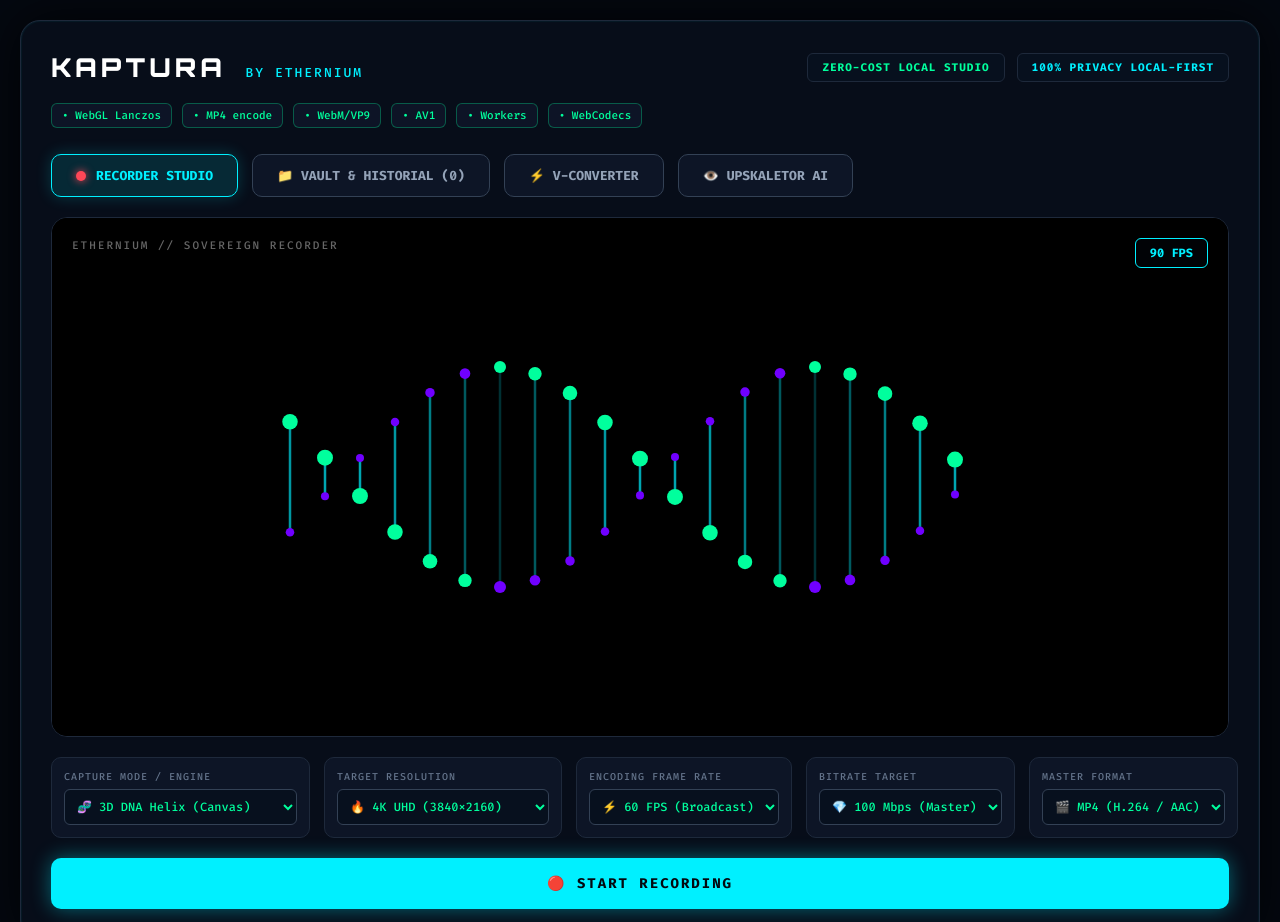
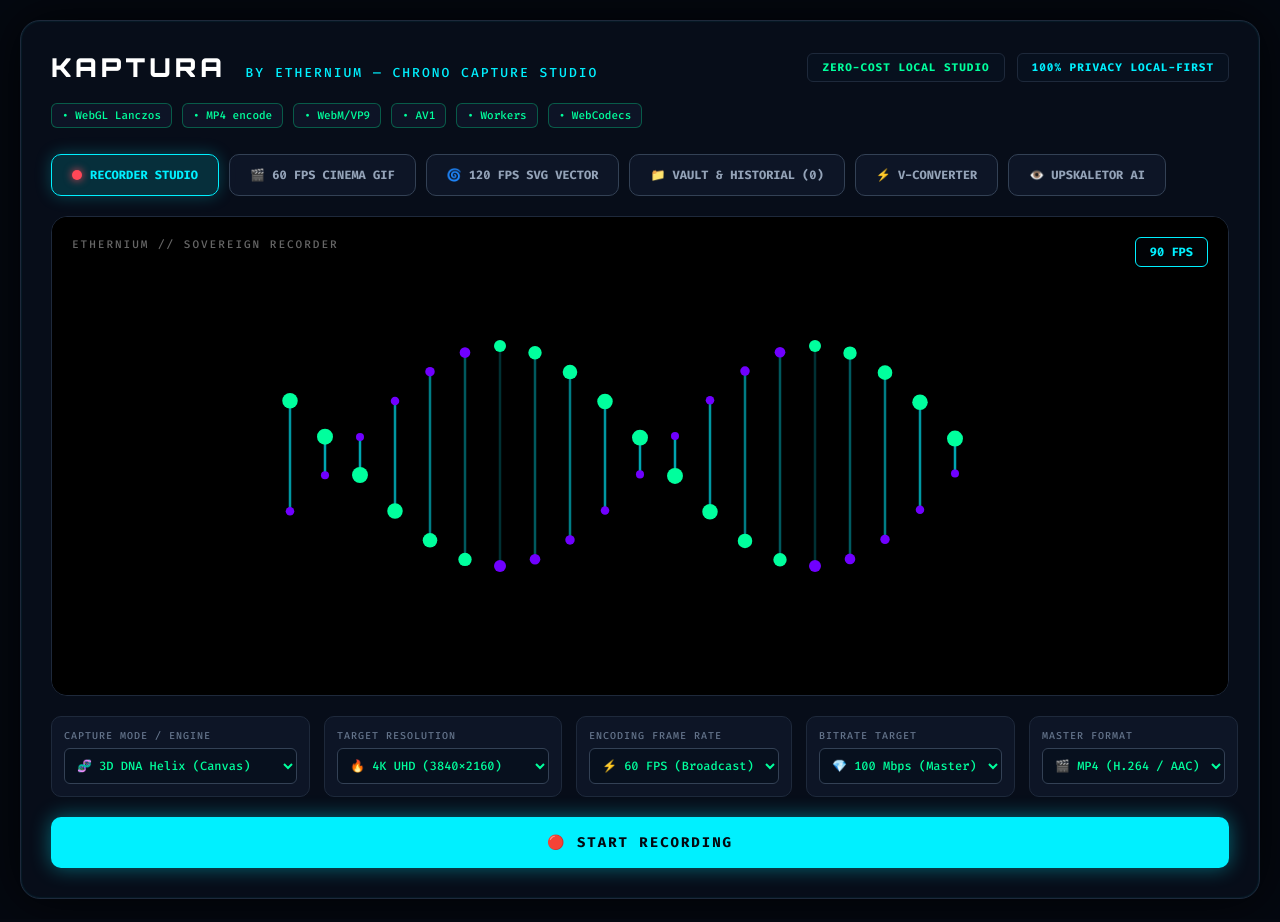
Before and after one commit to SteveBlackbeard/CHRONO-CAPTURE-by-Ethernium, a plain HTML site: page index.html in a window 1280 px wide. Shown: the top 922 px of the page. Drawn offline with Linux system fonts and the light colour scheme.

Commit message:
feat(ui): integrate Tool 2 (60 FPS Cinema GIF) and Tool 3 (120 FPS SVG Vector) tabs into Studio Platform HUD

```diff
--- a/index.html
+++ b/index.html
@@ -3,7 +3,7 @@
 <head>
   <meta charset="UTF-8">
   <meta name="viewport" content="width=device-width, initial-scale=1.0">
-  <title>KAPTURA BY ETHERNIUM // SOVEREIGN STUDIO</title>
+  <title>KAPTURA by Ethernium — CHRONO Capture Studio</title>
   <style>
     @import url('https://fonts.googleapis.com/css2?family=Orbitron:wght@700;900&family=Fira+Code:wght@500;700&display=swap');
 
@@ -32,7 +32,7 @@
       box-shadow: 0 0 50px rgba(0, 0, 0, 0.8), inset 0 0 2px rgba(0, 240, 255, 0.2);
     }
 
-    /* Top Brand & Header Badges */
+    /* Header & Badges */
     .top-header {
       display: flex;
       justify-content: space-between;
@@ -89,30 +89,31 @@
     /* Platform Navigation Tabs */
     .platform-tabs {
       display: flex;
-      gap: 14px;
+      gap: 10px;
       margin-top: 6px;
+      flex-wrap: wrap;
     }
 
     .tab-btn {
-      padding: 12px 24px;
+      padding: 12px 20px;
       background: rgba(15, 23, 42, 0.8);
       border: 1px solid #334155;
       color: #94A3B8;
       font-weight: 700;
-      font-size: 13px;
+      font-size: 12px;
       border-radius: 10px;
       cursor: pointer;
       display: flex;
       align-items: center;
-      gap: 10px;
+      gap: 8px;
       transition: all 0.3s;
     }
 
     .tab-btn.active {
-      background: rgba(0, 240, 255, 0.12);
+      background: rgba(0, 240, 255, 0.15);
       border-color: #00F0FF;
       color: #00F0FF;
-      box-shadow: 0 0 16px rgba(0, 240, 255, 0.2);
+      box-shadow: 0 0 16px rgba(0, 240, 255, 0.25);
     }
 
     .red-dot {
@@ -123,15 +124,18 @@
       box-shadow: 0 0 8px #FF4757;
     }
 
-    /* Canvas Viewport */
+    /* Viewport Area */
     .viewport-box {
       width: 100%;
-      height: 520px;
+      height: 480px;
       background: #000000;
       border: 1px solid #1E293B;
       border-radius: 16px;
       position: relative;
       overflow: hidden;
+      display: flex;
+      justify-content: center;
+      align-items: center;
     }
 
     #dna-canvas {
@@ -150,6 +154,7 @@
       font-weight: 700;
       padding: 6px 14px;
       border-radius: 6px;
+      z-index: 5;
     }
 
     .viewport-watermark {
@@ -159,9 +164,24 @@
       font-size: 11px;
       color: rgba(255, 255, 255, 0.4);
       letter-spacing: 2px;
+      z-index: 5;
     }
 
-    /* Control Controls Grid */
+    /* Dynamic Tab Panels */
+    .tab-panel {
+      display: none;
+      width: 100%;
+      height: 100%;
+    }
+
+    .tab-panel.active {
+      display: flex;
+      flex-direction: column;
+      justify-content: center;
+      align-items: center;
+    }
+
+    /* Control Grid */
     .controls-grid {
       display: grid;
       grid-template-columns: repeat(5, 1fr);
@@ -194,13 +214,13 @@
       outline: none;
     }
 
-    /* Bottom Action Bar */
+    /* Action Bar */
     .action-bar {
       display: flex;
       gap: 16px;
     }
 
-    .btn-record {
+    .btn-action {
       flex: 1;
       padding: 16px;
       background: #00F0FF;
@@ -215,7 +235,7 @@
       transition: all 0.3s;
     }
 
-    .btn-record:hover {
+    .btn-action:hover {
       background: #00FF9D;
       box-shadow: 0 0 30px rgba(0, 255, 157, 0.6);
     }
@@ -223,11 +243,11 @@
 </head>
 <body>
   <div class="studio-container">
-    <!-- Top Header -->
+    <!-- Header -->
     <div class="top-header">
       <div>
         <span class="brand-logo">KAPTURA</span>
-        <span class="brand-sub">BY ETHERNIUM</span>
+        <span class="brand-sub">BY ETHERNIUM — CHRONO CAPTURE STUDIO</span>
       </div>
       <div class="top-badges">
         <span class="badge-pill">ZERO-COST LOCAL STUDIO</span>
@@ -245,23 +265,65 @@
       <span class="tag-item">• WebCodecs</span>
     </div>
 
-    <!-- Platform Tabs -->
+    <!-- Platform Navigation Tabs -->
     <div class="platform-tabs">
-      <button class="tab-btn active"><span class="red-dot"></span> RECORDER STUDIO</button>
-      <button class="tab-btn">📁 VAULT &amp; HISTORIAL (0)</button>
-      <button class="tab-btn">⚡ V-CONVERTER</button>
-      <button class="tab-btn">👁️ UPSKALETOR AI</button>
+      <button class="tab-btn active" onclick="switchTab(0)"><span class="red-dot"></span> RECORDER STUDIO</button>
+      <button class="tab-btn" onclick="switchTab(1)">🎬 60 FPS CINEMA GIF</button>
+      <button class="tab-btn" onclick="switchTab(2)">🌀 120 FPS SVG VECTOR</button>
+      <button class="tab-btn" onclick="switchTab(3)">📁 VAULT &amp; HISTORIAL (0)</button>
+      <button class="tab-btn" onclick="switchTab(4)">⚡ V-CONVERTER</button>
+      <button class="tab-btn" onclick="switchTab(5)">👁️ UPSKALETOR AI</button>
     </div>
 
-    <!-- Canvas Viewport -->
+    <!-- Main Viewport Box -->
     <div class="viewport-box">
-      <div class="viewport-watermark">ETHERNIUM // SOVEREIGN RECORDER</div>
-      <div class="fps-badge">90 FPS</div>
-      <canvas id="dna-canvas"></canvas>
+      <div class="viewport-watermark" id="view-title">ETHERNIUM // SOVEREIGN RECORDER</div>
+      <div class="fps-badge" id="fps-counter">90 FPS</div>
+
+      <!-- PANEL 0: RECORDER STUDIO (3D DNA Helix Canvas) -->
+      <div class="tab-panel active" id="panel-0">
+        <canvas id="dna-canvas"></canvas>
+      </div>
+
+      <!-- PANEL 1: 60 FPS CINEMA GIF -->
+      <div class="tab-panel" id="panel-1" style="padding: 40px; text-align: center;">
+        <h2 style="font-family: 'Orbitron', monospace; color: #00F0FF; margin-bottom: 16px;">HERRAMIENTA 2: CINEMATIC 60 FPS GIF STUDIO</h2>
+        <p style="color: #94A3B8; max-width: 600px; line-height: 1.6; margin-bottom: 24px;">
+          Motor de generación cinemática HD en bucle a 60 FPS para incrustación directa en la cabecera de tu perfil de GitHub.
+        </p>
+        <img src="exports/kaptura-cinema-loop.gif" style="max-width: 80%; border-radius: 12px; border: 1px solid #00F0FF; box-shadow: 0 0 30px rgba(0, 240, 255, 0.3);" />
+      </div>
+
+      <!-- PANEL 2: 120 FPS SVG VECTOR -->
+      <div class="tab-panel" id="panel-2" style="padding: 40px; text-align: center;">
+        <h2 style="font-family: 'Orbitron', monospace; color: #00FF9D; margin-bottom: 16px;">HERRAMIENTA 3: ZERO-LOSS 120 FPS SVG VECTOR STUDIO</h2>
+        <p style="color: #94A3B8; max-width: 600px; line-height: 1.6; margin-bottom: 24px;">
+          Exportador de animaciones vectoriales SVG nativas puras que se reproducen en vivo dentro de GitHub Markdown a 120 FPS.
+        </p>
+        <img src="exports/kaptura-video-hud.svg" style="max-width: 80%; border-radius: 12px; border: 1px solid #00FF9D; box-shadow: 0 0 30px rgba(0, 255, 157, 0.3);" />
+      </div>
+
+      <!-- PANEL 3: VAULT & HISTORIAL -->
+      <div class="tab-panel" id="panel-3" style="padding: 40px; text-align: center; color: #94A3B8;">
+        <h2 style="font-family: 'Orbitron', monospace; color: #FFD700; margin-bottom: 12px;">📁 RECORDING VAULT &amp; HISTORIAL</h2>
+        <p>No local recordings stored yet. All captures are saved local-first on your machine.</p>
+      </div>
+
+      <!-- PANEL 4: V-CONVERTER -->
+      <div class="tab-panel" id="panel-4" style="padding: 40px; text-align: center; color: #94A3B8;">
+        <h2 style="font-family: 'Orbitron', monospace; color: #7000FF; margin-bottom: 12px;">⚡ HARDWARE ACCELERATED V-CONVERTER</h2>
+        <p>Convert MP4 / WebM / AV1 using local WebCodecs GPU acceleration.</p>
+      </div>
+
+      <!-- PANEL 5: UPSKALETOR AI -->
+      <div class="tab-panel" id="panel-5" style="padding: 40px; text-align: center; color: #94A3B8;">
+        <h2 style="font-family: 'Orbitron', monospace; color: #00F0FF; margin-bottom: 12px;">👁️ UPSKALETOR AI FRAME INTERPOLATOR</h2>
+        <p>AI Spatial Upscaling & 60 FPS -> 120 FPS Frame Interpolation Model active.</p>
+      </div>
     </div>
 
     <!-- Controls Grid -->
-    <div class="controls-grid">
+    <div class="controls-grid" id="controls-bar">
       <div class="control-box">
         <div class="control-label">CAPTURE MODE / ENGINE</div>
         <select class="control-select">
@@ -306,11 +368,35 @@
 
     <!-- Action Bar -->
     <div class="action-bar">
-      <button class="btn-record">🔴 START RECORDING</button>
+      <button class="btn-action" id="action-btn">🔴 START RECORDING</button>
     </div>
   </div>
 
   <script>
+    function switchTab(idx) {
+      document.querySelectorAll('.tab-btn').forEach((btn, i) => {
+        btn.classList.toggle('active', i === idx);
+      });
+
+      document.querySelectorAll('.tab-panel').forEach((panel, i) => {
+        panel.classList.toggle('active', i === idx);
+      });
+
+      const titles = [
+        "ETHERNIUM // SOVEREIGN RECORDER",
+        "KAPTURA TOOL 2 // CINEMATIC 60 FPS GIF STUDIO",
+        "KAPTURA TOOL 3 // ZERO-LOSS 120 FPS SVG VECTOR STUDIO",
+        "ETHERNIUM // RECORDING VAULT",
+        "ETHERNIUM // WEBCODECS V-CONVERTER",
+        "ETHERNIUM // UPSKALETOR AI ENGINE"
+      ];
+      const fpsVals = ["90 FPS", "60 FPS", "120 FPS", "0 FPS", "120 FPS", "120 FPS"];
+
+      document.getElementById('view-title').innerText = titles[idx];
+      document.getElementById('fps-counter').innerText = fpsVals[idx];
+    }
+
+    // 3D DNA Canvas
     const cvs = document.getElementById('dna-canvas');
     const ctx = cvs.getContext('2d');
 
@@ -325,6 +411,11 @@
     const nodes = 20;
 
     function renderDNA() {
+      if (!document.getElementById('panel-0').classList.contains('active')) {
+        requestAnimationFrame(renderDNA);
+        return;
+      }
+
       ctx.fillStyle = '#000000';
       ctx.fillRect(0, 0, cvs.width, cvs.height);
 
```
